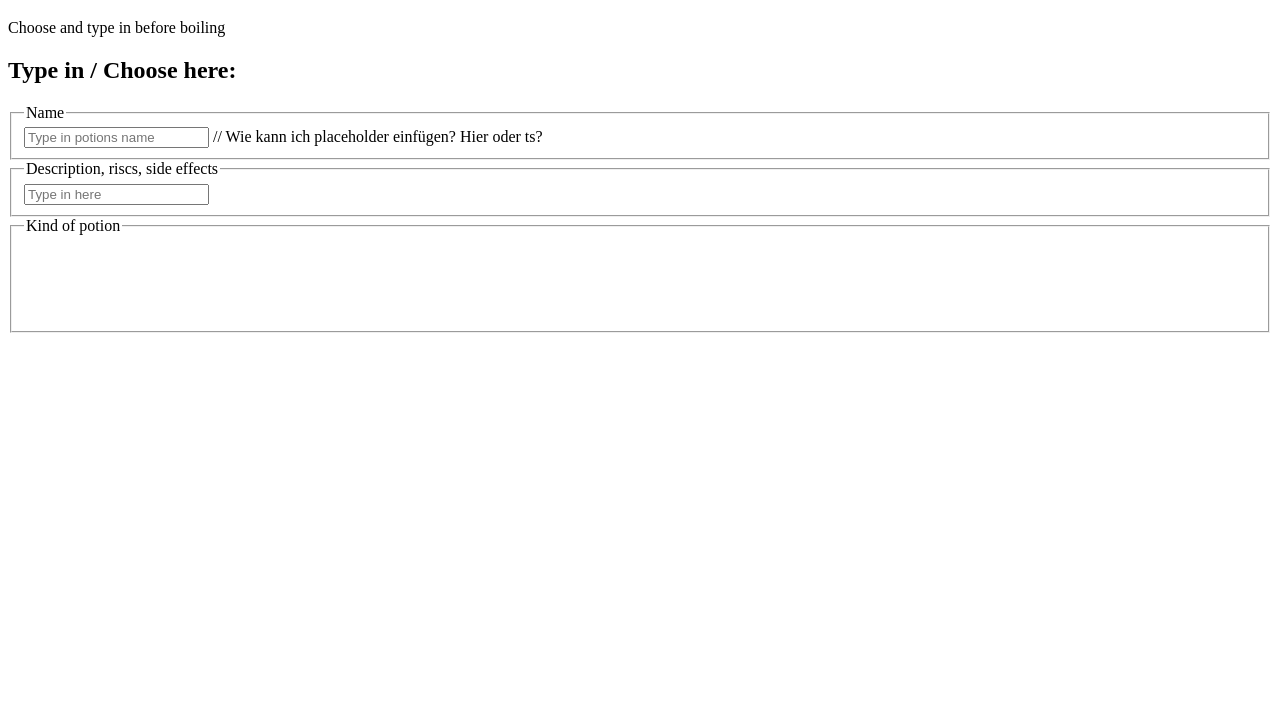
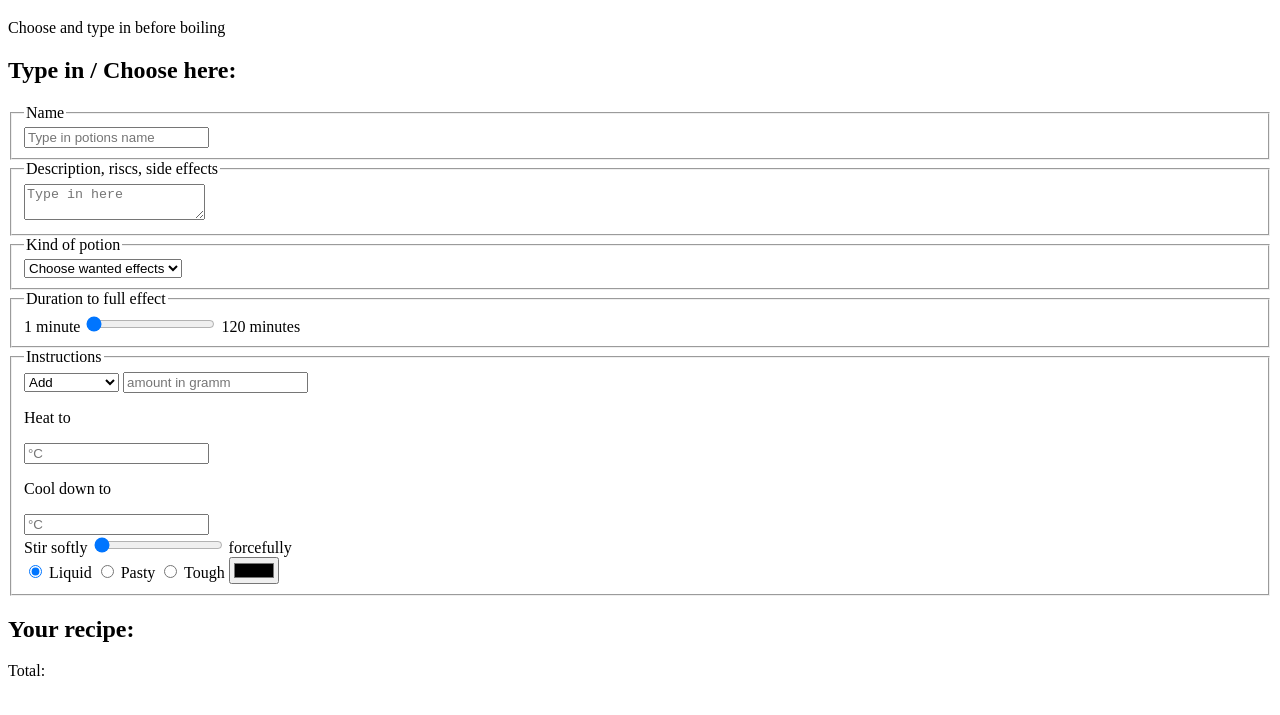
Before and after one commit to ElaFantaSia/EIA.II-WS-20-21, a plain HTML site: page Übung_03/hexenkessel.html in a window 1280 px wide. Shown: the part 61-776 px from the top of the page. Drawn offline with Linux system fonts and the light colour scheme.

Commit message:
hexenkessel weiter

```diff
--- a/Übung_03/hexenkessel.html
+++ b/Übung_03/hexenkessel.html
@@ -19,25 +19,86 @@
             <h2>Type in / Choose here:</h2>
             <fieldset>
                 <legend>Name</legend>
-                <input type="text" name="Name" placeholder="Type in potions name">        // Wie kann ich placeholder einfügen? Hier oder ts?
+                <input type="text" name="Name" placeholder="Type in potions name">
             </fieldset>
 
             <fieldset>
                 <legend>Description, riscs, side effects</legend>
-                <input type="textarea" name="" placeholder="Type in here">
+                <textarea type="textarea" name="" placeholder="Type in here"></textarea>
             </fieldset>
 
             <fieldset>
                 <legend>Kind of potion</legend>
-                <selecct name="Kind of potion" id="kindOfPotion">
-                    <option value="Love potion"></option>
-                    <option value="Forever young potion"></option>
-                    <option value="Healing potion"></option>
-                    <option value="Concentration Potion"></option>
-                </selecct>
+                <select name="Kind of potion" id="kindOfPotion">
+                    <option value="" disabled selected >Choose wanted effects</option>
+                    <option value="Love">Love potion</option>
+                    <option value="Young">Forever young potion</option>
+                    <option value="Heal">Healing potion</option>
+                    <option value="Concentration">Concentration Potion</option>
+                    <option value="Poisoning">Poisoning Potion</option>
+                </select>
+            </fieldset>
+
+            <fieldset>
+                <legend>Duration to full effect</legend>
+                <span id ="sliderDuration">
+                    <span>1 minute
+                        <input type="range" name="Duration" id="duration" min="1" max="120" step="1" value="1">
+                        120 minutes
+                    <!-- </span> -->
+                    <!-- <span><progress max="1" value="1" ></progress></span> -->
+                <!-- </span> -->
+            </fieldset>
+
+            <fieldset>
+                <legend>Instructions</legend>
+                <select name="Add" id="add">
+                <option value="" disabled selected >Add</option>
+                <option price="1" value="firefly">Fireflywings</option>
+                <option price="0.4" value="earwigs">Earwigs</option>
+                <option price="0.5" value="lizard">Lizard blood</option>
+                <option price="1.9" value="fairy">Fairy dust</option>
+                <option price="0.3" value="nosehair">Nosehair</option>
+                </select>
+
+                <input type="text" name="amount" placeholder="amount in gramm">
+                <p>Heat to</p><input type="text" name="heat" placeholder=°C>
+                <p>Cool down to</p><input type="text" name="cool" placeholder=°C>
+                <br>
+                <span id ="sliderStir">
+                    <span>Stir softly
+                        <input type="range" name="stir" id="stir" min="1" max="10" step="1" value="1">
+                        forcefully
+                    </span>
+                </span>
+                    <br>
+
+                <input type="radio" name="consistency" id="liquid" value="liquid" checked>
+                <label for="liquid">Liquid</label>
+                <input type="radio" name="consistency" id="pasty" value="pasty">
+                <label for="pasty">Pasty</label>
+                <input type="radio" name="consistency" id="tough" value="tough">
+                <label for="tough">Tough</label>
+
+
+                <input type="color">
+
+                <!--<legend>Colors</legend>
+                <input type="checkbox" name="Colors" id="white" value="White">
+                <label for="white">White</label>
+                <input type="checkbox" name="Colors" id="black" value="Black">
+                <label for="black">Black</label> -->
             </fieldset>
         </div>
     </form>
 
+    <div>
+        <h2>Your recipe:</h2>
+        <div id="recipe">
+
+        </div>
+        <p>Total:</p>
+    </div>
+
 </body>
 </html>
--- a/Übung_03/hexenkessel.js
+++ b/Übung_03/hexenkessel.js
@@ -1,2 +1,27 @@
 "use strict";
+var L03_Hexenkessel;
+(function (L03_Hexenkessel) {
+    window.addEventListener("load", handleLoad);
+})(L03_Hexenkessel || (L03_Hexenkessel = {}));
+function handleLoad(_event) {
+    console.log("Start");
+    let form = document.querySelector("div#form");
+    form.addEventListener("change", handleChange);
+}
+// function handleLoad(_event: Event): void {  // In der Klammer Parameter vom Typ Event - Funktion wird im Rahmen eines Events aufgerufen
+//     console.log("Start");
+//     let form: HTMLDivElement = <HTMLDivElement>document.querySelector("div#form");
+//     let slider: HTMLInputElement = <HTMLInputElement>document.querySelector("input#amount");
+//     form.addEventListener("change", handleChange);
+//     slider.addEventListener("input", displayAmount);
+function handleChange(_event) {
+    let recipe = document.querySelector("div#recipe");
+    recipe.innerHTML = "";
+    let formData = new FormData(document.forms[0]);
+    for (let entry of formData) {
+        let item = document.querySelector("[value='" + entry[1] + "']");
+        let price = Number(item.getAttribute("price"));
+        recipe.innerHTML += item.name + "  € " + price;
+    }
+}
 //# sourceMappingURL=hexenkessel.js.map
```
Also changed, not shown: Steckbrief/steckbrief.htm (+6 -2 lines), Übung_03/hexenkessel.ts (+29 -0 lines), 1 other file.
